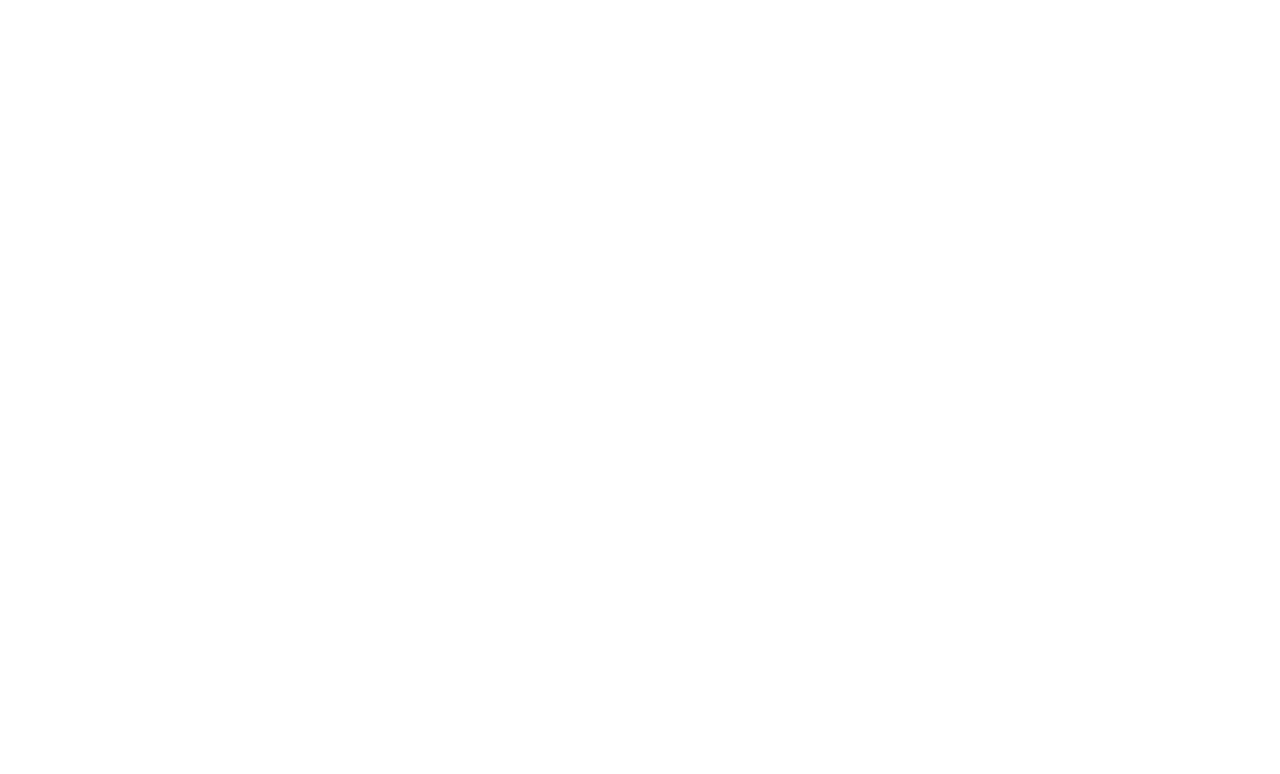
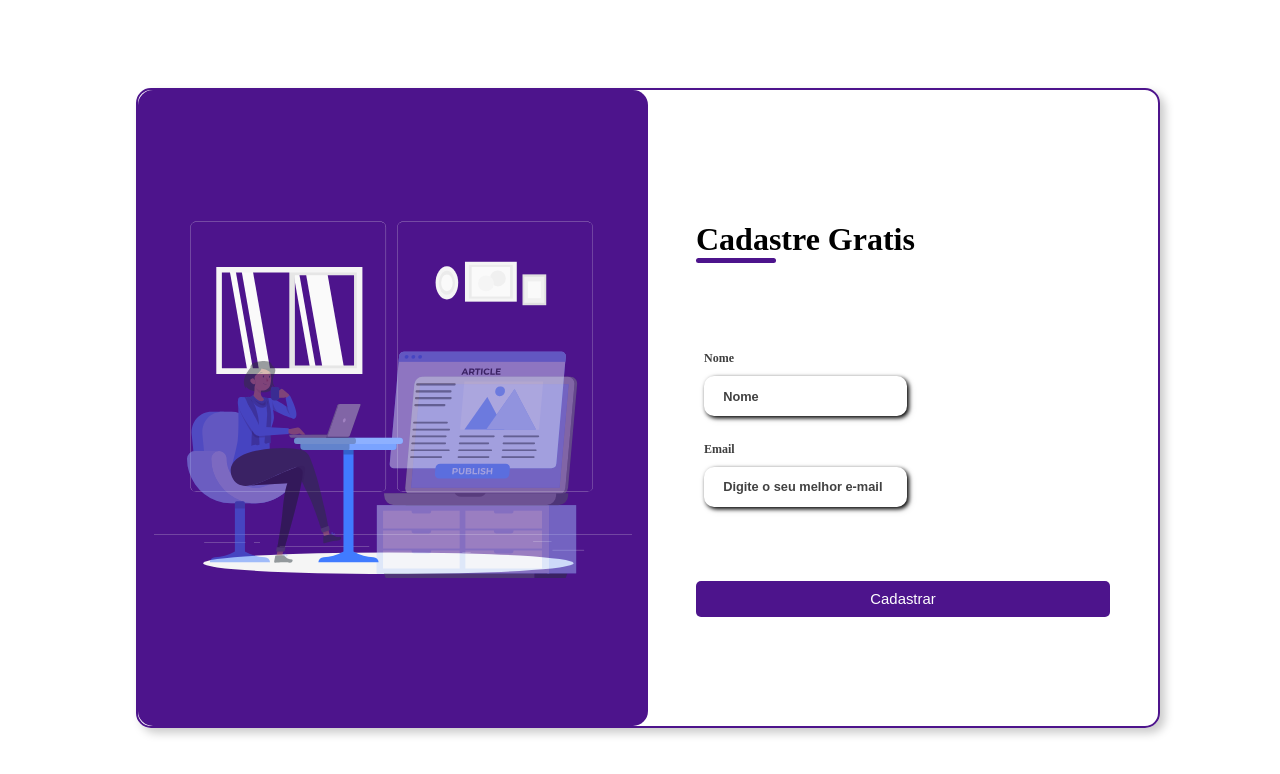
Before and after one commit to Hederblz/desenvolvimento-de-sistemas-web, a plain HTML site: page index.html in a window 1280 px wide. Drawn offline with Linux system fonts and the light colour scheme.

Commit message:
modificando index, style e add img

```diff
--- a/assets/css/style.css
+++ b/assets/css/style.css
@@ -0,0 +1,122 @@
+* {
+    box-sizing: border-box;
+}
+
+body {
+    width: 100%;
+    height: 100vh;
+    display: flex;
+    justify-content: center;
+    align-items: center;
+}
+
+.container {
+    border-radius: 0 15px 15px 0;
+    border: 2px solid rgb(77, 20, 140);
+    width: 80%;
+    height: 80vh;
+    display: flex;
+    box-shadow: 5px 5px 10px rgba(0, 0, 0, 0.212);
+    border-radius: 15px;
+}
+
+.form-image {
+    width: 50%;
+    display: flex;
+    justify-content: center;
+    align-items: center;
+    background-color: rgb(77, 20, 140);
+    padding: 1rem;
+    border-radius: 15px;
+}
+
+.form-image img {
+    width: 31rem;
+}
+
+.form {
+    width: 50%;
+    display: flex;
+    flex-direction: column;
+    justify-content: center;
+    align-items: center;
+    background-color: rgba(255 255 255 0.4);
+    padding: 3rem;
+}
+
+.form-header {
+    margin-bottom: 3rem;
+    display: flex;
+    justify-content: space-between;
+}
+
+.form-header h1::after {
+    content: '';
+    display: block;
+    width: 5rem;
+    height: 0.3rem;
+    background-color: rgb(77, 20, 140);
+    margin: 0 auto;
+    position: absolute;
+    border-radius: 10px;
+}
+
+.input-group {
+    display: flex;
+    flex-wrap: wrap;
+    justify-content: space-between;
+    padding: 1rem 0;
+}
+
+.input-box {
+    display: flex;
+    flex-direction: column;
+    margin: .5rem;
+}
+
+.input-box input {
+    margin: 0.6rem 0;
+    padding: 0.8rem 1.2rem;
+    border: none;
+    border-radius: 10px;
+    box-shadow: 1px 1px 6px #0000001c;
+    font-size: 0.8rem;
+    filter: drop-shadow(2px 2px 2px #000);
+}
+
+.input-box input:focus-visible {
+    outline: 1px solid rgb(77, 20, 140);
+}
+
+.input-box label{
+    font-size: 0.75rem;
+    font-weight: 600;
+    color: #000000c0;
+}
+
+.input-box input::placeholder {
+    color: #000000be;
+    font-weight: bold;
+}
+
+
+.cadastro-button input {
+    width: 100%;
+    margin-top: 2.5rem;
+    border: none;
+    background-color: rgb(77, 20, 140);
+    padding: 0.62rem;
+    border-radius: 5px;
+    cursor: pointer;
+}
+
+.cadastro-button input:hover {
+    border-color: rgb(77, 20, 140);
+}
+
+.cadastro-button  input {
+    text-decoration: none;
+    font-size: 0.93rem;
+    font-weight: 500;
+    color: #fff;
+}
--- a/index.html
+++ b/index.html
@@ -8,6 +8,35 @@
     <link rel="stylesheet" type="text/css" href="assets/css/style.css">
 </head>
 <body>
+        <div class="container">
+            <div class="form-image">
+                <img src="/assets/img/cadastro.svg">
+            </div>
+            <div class="form">
+                <form action="#" method="POST">
+                    <div class="form-header">
+                        <div class="title">
+                            <h1>Cadastre Gratis</h1>
+                        </div>
+                    </div>
 
+                    <div class="input-group">
+                        <div class="input-box">
+                            <label for="modelo">Nome</label>
+                            <input id="email" type="text" name="description" placeholder="Nome" required>
+                        </div>
+
+                        <div class="input-box">
+                            <label for="brand">Email</label>
+                            <input id="brand" type="text" name="brand" placeholder="Digite o seu melhor e-mail">
+                        </div>
+
+                    </div>
+                    <div class="cadastro-button">
+                        <input type="submit" name="cadastrar" value="Cadastrar">
+                    </div>
+                </form>
+            </div>
+        </div>
 </body>
 </html>
```
Also changed, not shown: assets/img/cadastro.svg (added).
